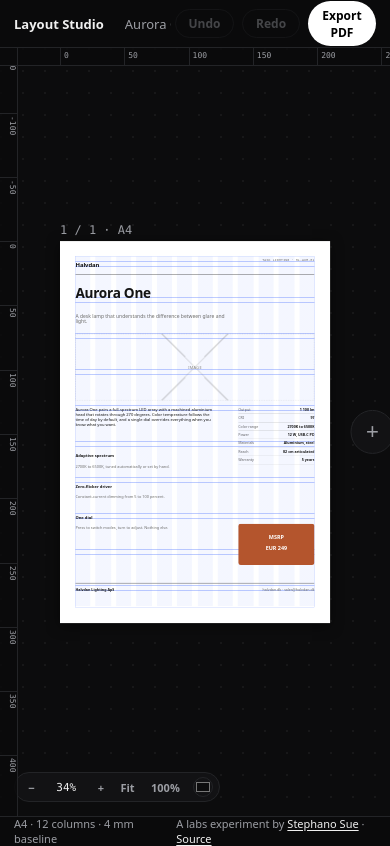
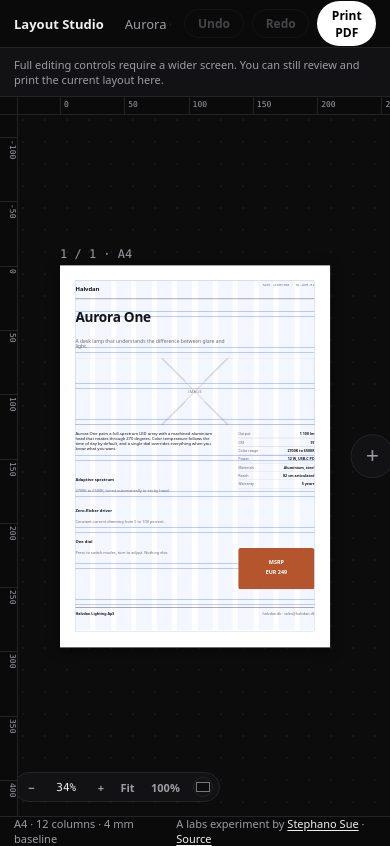
Before and after one commit to ql1max/layout-studio, a React (Vite) app: page / in a window 390 px wide. Built offline with nearby package versions, Linux system fonts and the light colour scheme.

Commit message:
fix browser-tested accessibility gaps

```diff
--- a/src/App.tsx
+++ b/src/App.tsx
@@ -537,7 +537,7 @@
     <div className="studio">
       <header className="topbar">
         <div className="topbar__left">
-          <span className="topbar__logo">Layout Studio</span>
+          <h1 className="topbar__logo">Layout Studio</h1>
           <input
             className="topbar__name"
             value={doc.name}
@@ -562,13 +562,24 @@
           >
             Redo
           </button>
-          <button type="button" className="print-button" onClick={() => window.print()}>
-            Export PDF
+          <button
+            type="button"
+            className="print-button"
+            aria-label="Print or save as PDF"
+            title="Open the browser print dialog, then choose Save as PDF"
+            onClick={() => window.print()}
+          >
+            Print PDF
           </button>
         </div>
       </header>
 
-      <div className="studio__body">
+      <p className="mobile-notice">
+        Full editing controls require a wider screen. You can still review and print the
+        current layout here.
+      </p>
+
+      <main className="studio__body">
         <aside className="rail">
           <section>
             <h2>Pages</h2>
@@ -1367,7 +1378,7 @@
             </>
           )}
         </aside>
-      </div>
+      </main>
 
       <footer className="statusbar">
         <span>
--- a/src/index.css
+++ b/src/index.css
@@ -24,6 +24,11 @@
   color: var(--ui-text);
   overflow: hidden;
   -webkit-font-smoothing: antialiased;
+}
+
+:where(a, button, input, select, textarea, [contenteditable='true']):focus-visible {
+  outline: 2px solid var(--accent);
+  outline-offset: 2px;
 }
 
 .studio {
@@ -77,6 +82,11 @@
   outline: none;
 }
 
+.topbar__name:focus-visible {
+  outline: 2px solid var(--accent);
+  outline-offset: 2px;
+}
+
 .topbar__right {
   display: flex;
   align-items: center;
@@ -120,6 +130,10 @@
 
 .print-button:hover {
   background: #d7d7d7;
+}
+
+.mobile-notice {
+  display: none;
 }
 
 /* ── Body layout ─────────────────────────────────────────── */
@@ -1075,6 +1089,17 @@
 }
 
 @media (max-width: 60rem) {
+  .mobile-notice {
+    display: block;
+    flex-shrink: 0;
+    padding: 0.55rem 0.875rem;
+    border-bottom: 1px solid var(--ui-line);
+    color: var(--ui-muted);
+    background: var(--ui-panel);
+    font-size: 0.6875rem;
+    line-height: 1.4;
+  }
+
   .rail,
   .inspector {
     display: none;
```
